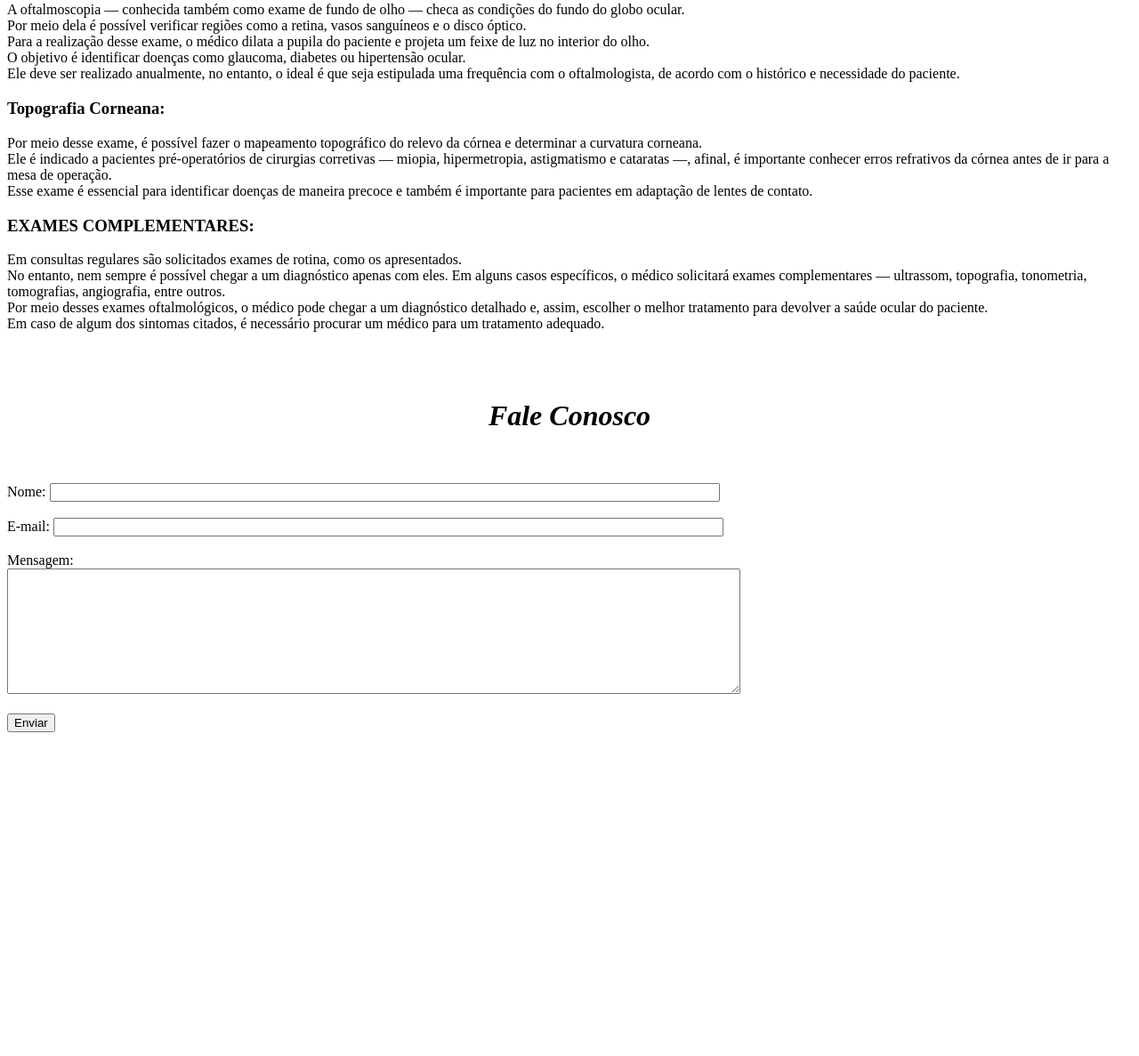
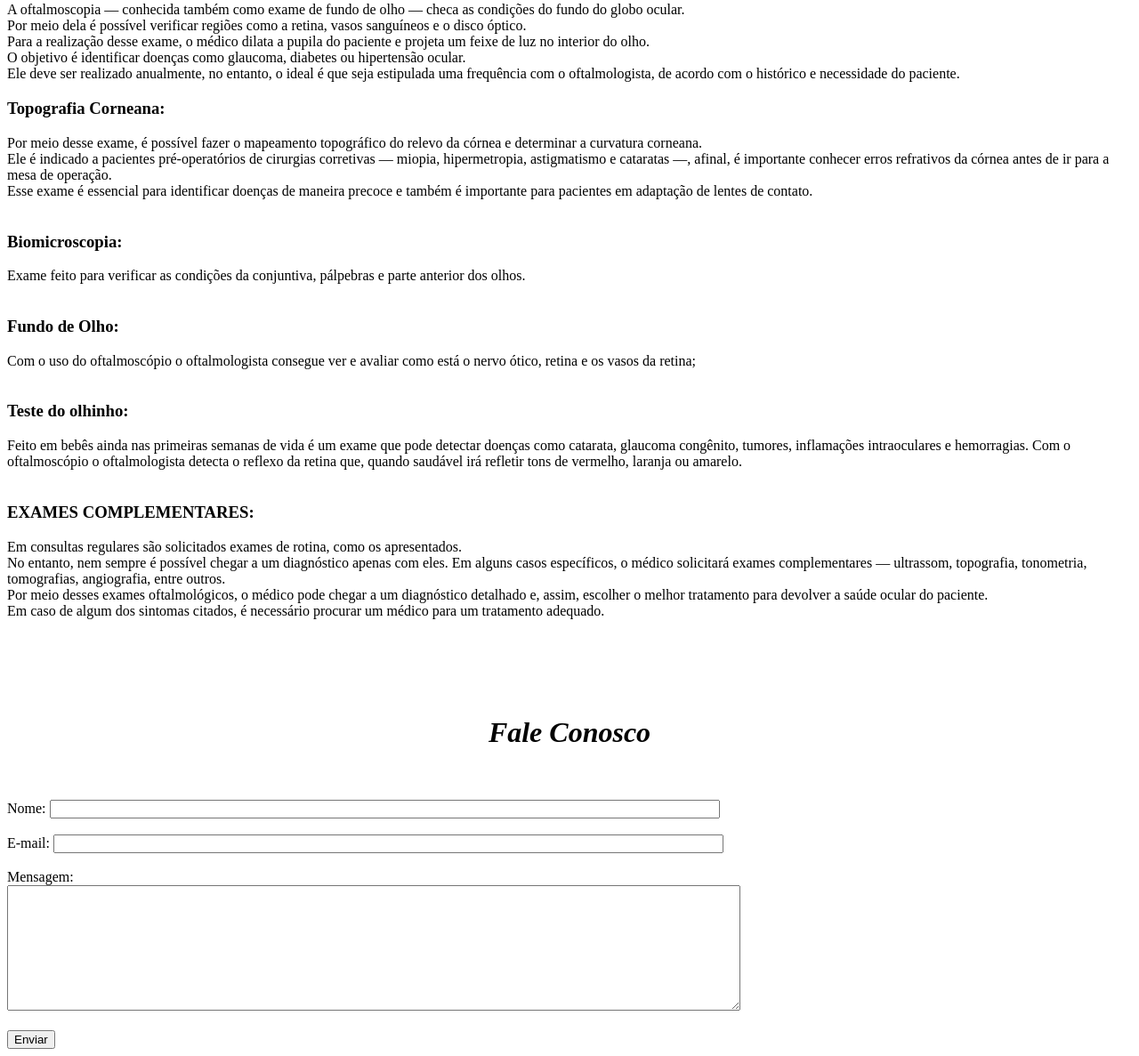
Before and after one commit to VanessadaSilvaPereira/ProjetoIntegradorUC12, a PHP site: page /exames.php in a window 1280 px wide. Shown: the part 727-1914 px from the top of the page at 89% size. Before the commit the page ends 1550 px from the top, so only its background shows below. Run offline with PHP 8.4, Linux system fonts and the light colour scheme.

Commit message:
Foi listado mais exames

```diff
--- a/exames.php
+++ b/exames.php
@@ -13,15 +13,15 @@
         <br><br><br><br>
         <h1 align="center"> <i>Exames</i> </h1>
 
-        <?php
-        echo '<h3>Exame de Retina:</h3>
-                 O mapeamento de retina, também conhecido como exame de fundo de olho ou fundoscopia.<br>
+
+        <h3>Exame de Retina:</h3>
+        <p>     O mapeamento de retina, também conhecido como exame de fundo de olho ou fundoscopia.<br>
                   É um exame em que o oftalmologista consegue observar os nervos,
                  vasos sanguíneos e o tecido do olho responsável pela captação das imagens,
-                 podendo detectar alterações e permitir a indicação do tratamento.';
+                 podendo detectar alterações e permitir a indicação do tratamento. </p>
 
-        echo '<h3>Exame de Refração:</h3>
-        Também conhecido como exame de visão, é o teste mais comum realizado por oftalmologistas,
+        <h3>Exame de Refração:</h3>
+        <p> Também conhecido como exame de visão, é o teste mais comum realizado por oftalmologistas,
         pois ele indica como está a
         visão do paciente e se é necessário o uso de lentes corretivas.<br>
         Esse teste pode identificar problemas como miopia, hipermetropia e astigmatismo.
@@ -29,43 +29,58 @@
          O primeiro apresenta imagens e letras a uma determinada distância para que o paciente tente identificá-los.
          O segundo encontra a lente adequada para corrigir o problema.<br>
          Esse exame é bem simples e indicado como avaliação inicial para todas as pessoas que apresentam alguma dificuldade visual,
-         o ideal é que seja realizado anualmente.';
+         o ideal é que seja realizado anualmente.</p>
 
-        echo '<h3>Avaliação Extena:</h3>
-        Esse exame é o primeiro contato do médico com o paciente.<br>
+        <h3>Avaliação Extena:</h3>
+        <p> Esse exame é o primeiro contato do médico com o paciente.<br>
               Nele, é possível identificar vermelhidão, edemas nas pálpebras, secura nos olhos ou qualquer outra alteração externa.<br>
               Por meio desse contato inicial,
-              o profissional poderá ditar a continuidade do tratamento com os exames oftalmológicos adequados. <br><br>';
+              o profissional poderá ditar a continuidade do tratamento com os exames oftalmológicos adequados. <br><br></p>
 
-        echo '<h3>Teste Ortóptico:</h3>
-        Esse exame testa os músculos ligados à movimentação dos olhos e identifica alterações sensoriais,
+        <h3>Teste Ortóptico:</h3>
+        <p> Esse exame testa os músculos ligados à movimentação dos olhos e identifica alterações sensoriais,
         podendo reconhecer sinais de estrabismo e ambliopia.<br>
         Ele é indicado para avaliar o alinhamento dos olhos e a posição do olhar.<br>
         Pacientes com suspeitas das condições mencionadas e que apresentam visão dupla
-        ou embaçada devem procurar um médico para realização do teste.';
+        ou embaçada devem procurar um médico para realização do teste.</p>
 
-        echo '<h3>Oftalmoscopia:</h3>
-        A oftalmoscopia — conhecida também como exame de fundo de olho — checa as condições do fundo do globo ocular.<br>
+        <h3>Oftalmoscopia:</h3>
+        <p>A oftalmoscopia — conhecida também como exame de fundo de olho — checa as condições do fundo do globo ocular.<br>
             Por meio dela é possível verificar regiões como a retina, vasos sanguíneos e o disco óptico.<br>
            Para a realização desse exame, o médico dilata a pupila do paciente e projeta um feixe de luz no interior do olho.<br>
            O objetivo é identificar doenças como glaucoma, diabetes ou hipertensão ocular.<br>
            Ele deve ser realizado anualmente, no entanto,
-           o ideal é que seja estipulada uma frequência com o oftalmologista, de acordo com o histórico e necessidade do paciente.';
+           o ideal é que seja estipulada uma frequência com o oftalmologista, de acordo com o histórico e necessidade do paciente.</p>
 
-        echo '<h3>Topografia Corneana:</h3>
-        Por meio desse exame, é possível fazer o mapeamento topográfico do relevo da córnea e determinar a curvatura corneana.<br>
+        <h3>Topografia Corneana:</h3>
+        <p> Por meio desse exame, é possível fazer o mapeamento topográfico do relevo da córnea e determinar a curvatura corneana.<br>
         Ele é indicado a pacientes pré-operatórios de cirurgias corretivas — miopia, hipermetropia, astigmatismo e cataratas —,
         afinal, é importante conhecer erros refrativos da córnea antes de ir para a mesa de operação.<br>
-        Esse exame é essencial para identificar doenças de maneira precoce e também é importante para pacientes em adaptação de lentes de contato.';
+        Esse exame é essencial para identificar doenças de maneira precoce e também é importante para pacientes em adaptação de lentes de contato.<br><br></p>
 
-        echo '<h3>EXAMES COMPLEMENTARES:</h3>
-       Em consultas regulares são solicitados exames de rotina, como os apresentados.<br>
+
+        <h3>Biomicroscopia:</h3>
+        <p> Exame feito para verificar as condições da conjuntiva, pálpebras e parte anterior dos olhos. <br><br></p>
+
+        <h3> Fundo de Olho:</h3>
+        <p> Com o uso do oftalmoscópio o oftalmologista consegue ver e avaliar como está o nervo ótico, retina e os vasos da retina; <br><br></p>
+
+        <h3>Teste do olhinho:</h3>
+        <p> Feito em bebês ainda nas primeiras semanas de vida é um exame que pode detectar doenças como catarata,
+            glaucoma congênito, tumores, inflamações intraoculares e hemorragias.
+            Com o oftalmoscópio o oftalmologista detecta o reflexo da retina que,
+            quando saudável irá refletir tons de vermelho, laranja ou amarelo.<br><br></p>
+
+        <h3>EXAMES COMPLEMENTARES:</h3>
+        <p>  Em consultas regulares são solicitados exames de rotina, como os apresentados.<br>
        No entanto, nem sempre é possível chegar a um diagnóstico apenas com eles. Em alguns casos específicos,
        o médico solicitará exames complementares — ultrassom, topografia, tonometria, tomografias, angiografia, entre outros.<br>
        Por meio desses exames oftalmológicos, o médico pode chegar a um diagnóstico detalhado e, assim, escolher o melhor tratamento para devolver a saúde ocular do paciente.<br>
-       Em caso de algum dos sintomas citados, é necessário procurar um médico para um tratamento adequado.'
+       Em caso de algum dos sintomas citados, é necessário procurar um médico para um tratamento adequado.</p>
 
-        ?>
+
+
+
 
     </body>
      <?php
```
Also changed, not shown: nbproject/private/private.xml (+1 -9 lines).
